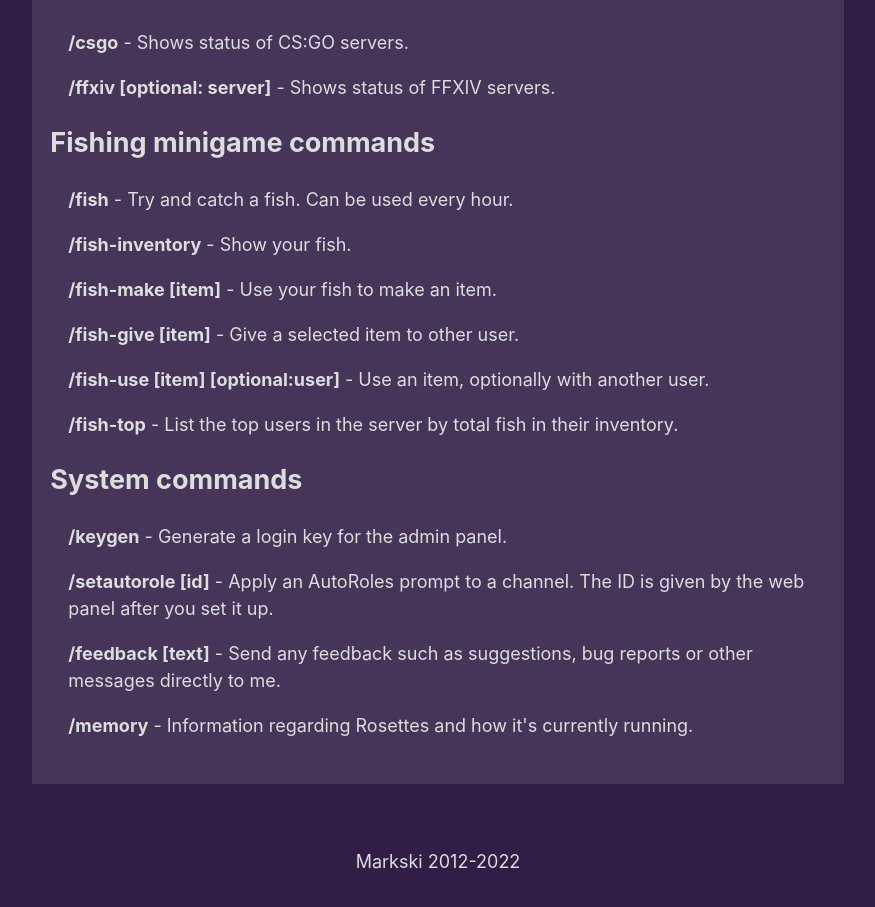
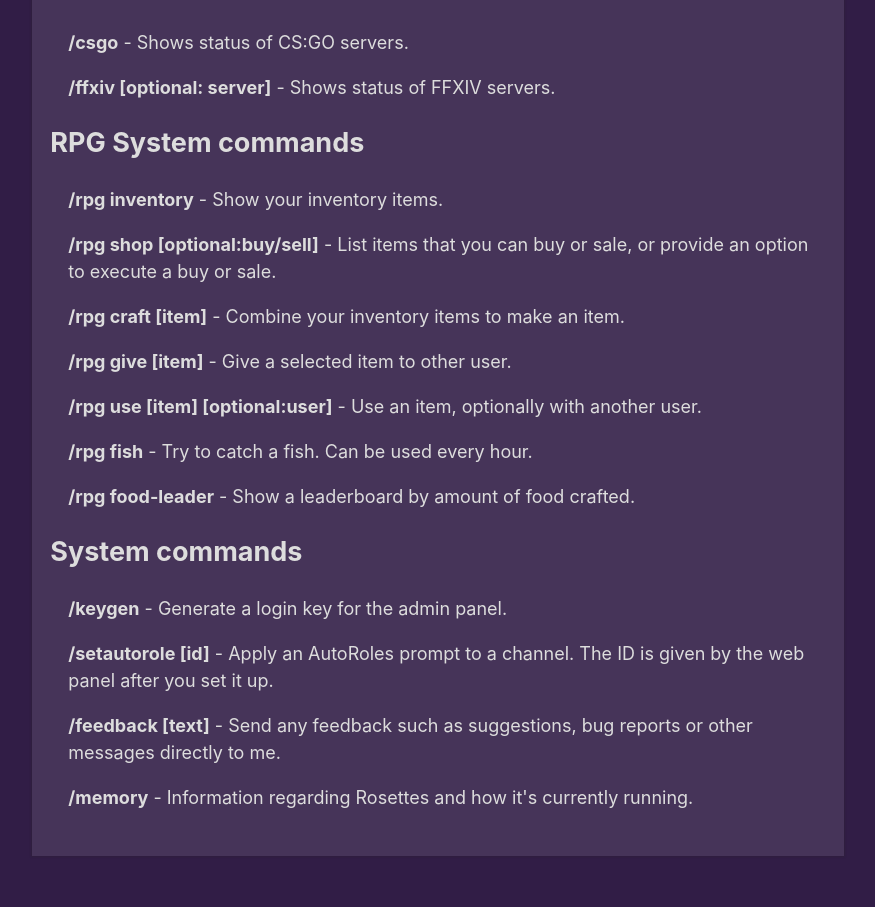
Before and after one commit to markski1/markski.ar, a Next.js app: page /rosettes/commands in a window 1280 px wide. Shown: the part 1380-2287 px from the top of the page, without its empty margins (202-1077 px from the left). Built offline with nearby package versions, Linux system fonts and the light colour scheme.

Commit message:
Update RPG commands on Rosettes page.

```diff
--- a/pages/rosettes.tsx
+++ b/pages/rosettes.tsx
@@ -101,7 +101,7 @@ export default function Page() {
 					<li>Plays music from given links or search terms.</li>
 					<li>Extracts video files off Twitter links.</li>
 					<li>Role management (Role-on-Join and custom AutoRoles with reactions)</li>
-					<li>Small fishing minigame/system</li>
+					<li>Simple RPG system with economy and miscelaneous commands.</li>
 					<li>Let users set reminder alarms for themselves, even in DM's.</li>
 					<li>Many more miscelaneous functions (urban dictionary, emoji exporter, csgo/ffxiv status checker, shows how many playing when steam game linked, etc)</li>
 				</ul>
--- a/pages/rosettes/commands.tsx
+++ b/pages/rosettes/commands.tsx
@@ -84,25 +84,28 @@ export default function Page() {
 						<b>/ffxiv [optional: server]</b> - Shows status of FFXIV servers.
 					</p>
 				</div>
-				<h2>Fishing minigame commands</h2>
+				<h2>RPG System commands</h2>
 				<div style={{marginLeft: '1rem'}}>
 					<p>
-						<b>/fish</b> - Try and catch a fish. Can be used every hour.
+						<b>/rpg inventory</b> - Show your inventory items.
 					</p>
 					<p>
-						<b>/fish-inventory</b> - Show your fish.
+						<b>/rpg shop [optional:buy/sell]</b> - List items that you can buy or sale, or provide an option to execute a buy or sale.
 					</p>
 					<p>
-						<b>/fish-make [item]</b> - Use your fish to make an item.
+						<b>/rpg craft [item]</b> - Combine your inventory items to make an item.
 					</p>
 					<p>
-						<b>/fish-give [item]</b> - Give a selected item to other user.
+						<b>/rpg give [item]</b> - Give a selected item to other user.
 					</p>
 					<p>
-						<b>/fish-use [item] [optional:user]</b> - Use an item, optionally with another user.
+						<b>/rpg use [item] [optional:user]</b> - Use an item, optionally with another user.
 					</p>
 					<p>
-						<b>/fish-top</b> - List the top users in the server by total fish in their inventory.
+						<b>/rpg fish</b> - Try to catch a fish. Can be used every hour.
+					</p>
+					<p>
+						<b>/rpg food-leader</b> - Show a leaderboard by amount of food crafted.
 					</p>
 				</div>
 				<h2>System commands</h2>
```
